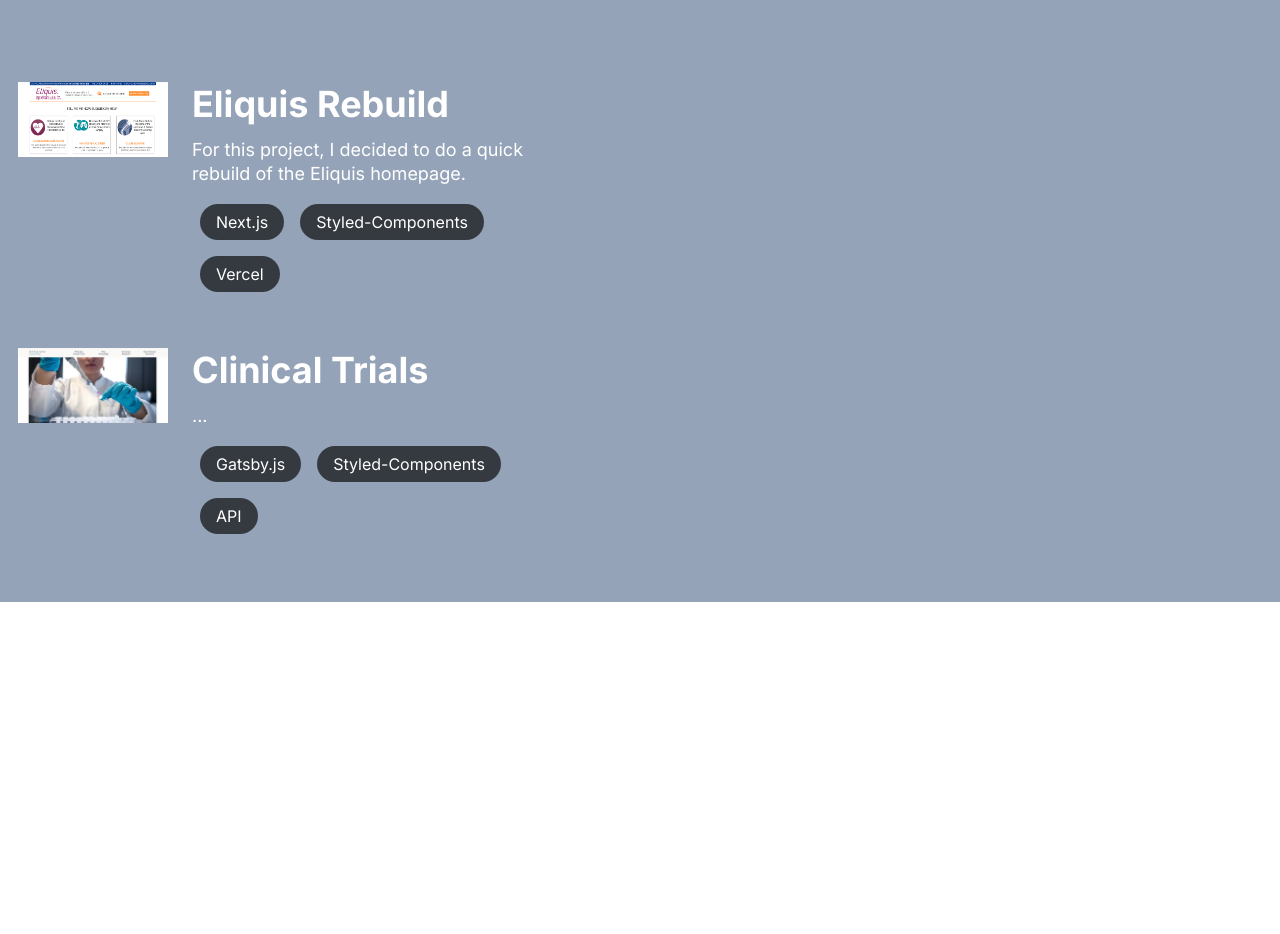
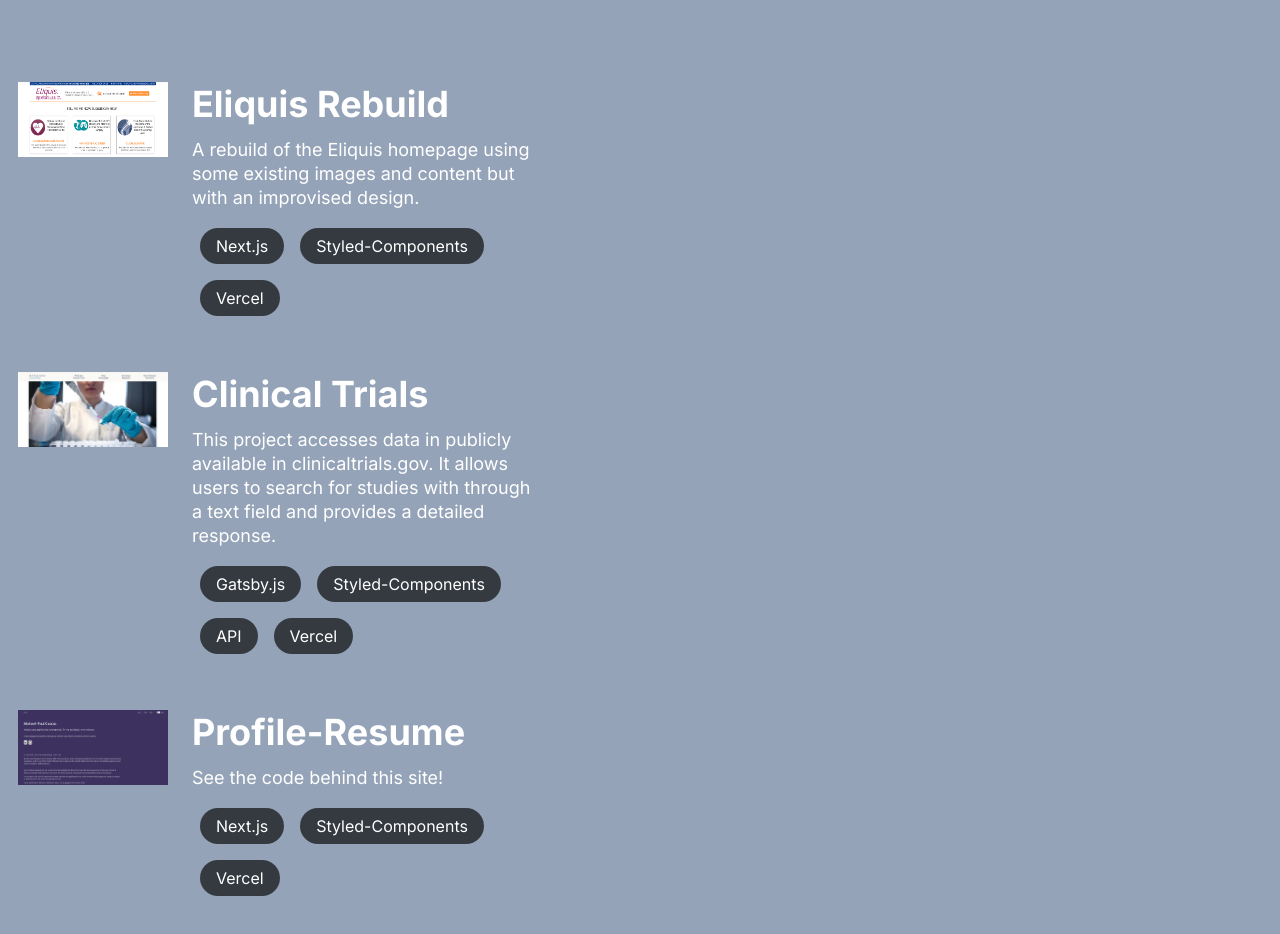
Before and after one commit to michaelpaulcuccia/profile-resume, a Next.js app in the folder my-app/: page /code in a window 1280 px wide. Shown: the part 340-1274 px from the top of the page. Before the commit the page ends 942 px from the top, so only its background shows below. Built offline with nearby package versions, Linux system fonts and the light colour scheme.

Commit message:
updates content on other pages

```diff
--- a/my-app/constants/technologies.js
+++ b/my-app/constants/technologies.js
@@ -47,5 +47,12 @@ export const eliquisTech = [
 export const clinicalTrialsTech = [
     'Gatsby.js',
     'Styled-Components',
-    'API'
+    'API',
+    'Vercel'
 ];
+
+export const profileTech = [
+    'Next.js',
+    'Styled-Components',
+    'Vercel'
+];
--- a/my-app/src/app/code/page.js
+++ b/my-app/src/app/code/page.js
@@ -6,9 +6,10 @@ import Image from 'next/image';
 import CustomLink from '../../../components/CustomLink';
 import { TextContainer, Title, Paragraph, PillContainer } from '../../../components/CustomText';
 import Pill from '../../../components/Pill';
-import { eliquisTech, clinicalTrialsTech } from '../../../constants/technologies';
+import { eliquisTech, clinicalTrialsTech, profileTech } from '../../../constants/technologies';
 import Eliquis from '../../../public/assets/eliquis.png';
 import ClinicalTrials from '../../../public/assets/clinical-trials.png';
+import Profile from '../../../public/assets/profile.png';
 
 const Box = styled.div`
   display: flex;
@@ -42,7 +43,7 @@ export default function page() {
               <Title>Eliquis Rebuild</Title>
             </CustomLink>
             <div style={{ marginBottom: '12px'}}></div>
-              <Paragraph>For this project, I decided to do a quick rebuild of the Eliquis homepage.</Paragraph>
+              <Paragraph>A rebuild of the Eliquis homepage using some existing images and content but with an improvised design.</Paragraph>
               <div style={{ marginBottom: '18px'}}></div>
               <StyledPillContainer>
                 {
@@ -67,7 +68,7 @@ export default function page() {
               <Title>Clinical Trials</Title>
             </CustomLink>
             <div style={{ marginBottom: '12px'}}></div>
-              <Paragraph>...</Paragraph>
+              <Paragraph>This project accesses data in publicly available in clinicaltrials.gov. It allows users to search for studies with through a text field and provides a detailed response.</Paragraph>
               <div style={{ marginBottom: '18px'}}></div>
               <StyledPillContainer>
                 {
@@ -78,6 +79,31 @@ export default function page() {
               </StyledPillContainer>
           </div>
         </Box>
+        <Box>
+          <div className='image-container'>
+            <Image
+              src={Profile}
+              width={150}
+              height={75}
+              alt="Profile Resume"
+            />
+          </div>
+          <div className='content-container'>
+            <CustomLink href='https://profile-resume-tawny.vercel.app/' target="_blank">
+              <Title>Profile-Resume</Title>
+            </CustomLink>
+            <div style={{ marginBottom: '12px'}}></div>
+              <Paragraph>See the code behind this site!</Paragraph>
+              <div style={{ marginBottom: '18px'}}></div>
+              <StyledPillContainer>
+                {
+                  profileTech.map((item, i) => (
+                    <Pill key={i}>{item}</Pill>
+                  ))
+                }
+              </StyledPillContainer>
+          </div>
+        </Box>
       </TextContainer>
     </PageWrapper>
   )
--- a/my-app/src/app/play/page.js
+++ b/my-app/src/app/play/page.js
@@ -19,20 +19,20 @@ export default function page() {
           style={{ borderRadius: "12px" }}
         />
         <div style={{ marginBottom: '20px'}}></div>
-        <p>I live in Austin, Texas with my wife, our son, daughter, and two coonhounds.</p>
+        <p>I live in Austin, Texas with my wife, son, daughter, and our two coonhounds.</p>
       </TextContainer>
       <div style={{ marginBottom: '45px'}}></div>
       <TextContainer>
         <Title>interests</Title>
         <div style={{ marginBottom: '20px'}}></div>
         <Paragraph>
-          I try to get outside as much as possible. Living in the Texas Hill Country and being surrounded by such amazing nature is a blessing. I am also a Rock/Ice climber and skier, and have had many incredible mountain experiences.
+          I try to get outside as much as possible. Living in the Texas Hill Country and being surrounded by such amazing nature is such a blessing. In addition to hiking, I am a rock/ice climber and skier, and have had many incredible mountain experiences.
         </Paragraph>
         <Paragraph>
           I have been training Brazilian Jiu Jitsu since 2007. The art and lifestyle of Jiu Jitsu, along with people I train with, are a huge part of my life.
         </Paragraph>
         <Paragraph>
-          I have been playing Bass Guitar for a few years and have made it a goal to be good enough to eventually play with a live band. I also play a little bit of acoustic six-string too.
+          I have been playing Bass Guitar for a few years and have made it a goal to be good enough to eventually play with a live band. I also play a bit of six-string too.
         </Paragraph>
       </TextContainer>
     </PageWrapper>
```
Also changed, not shown: my-app/public/assets/profile.png (added).
